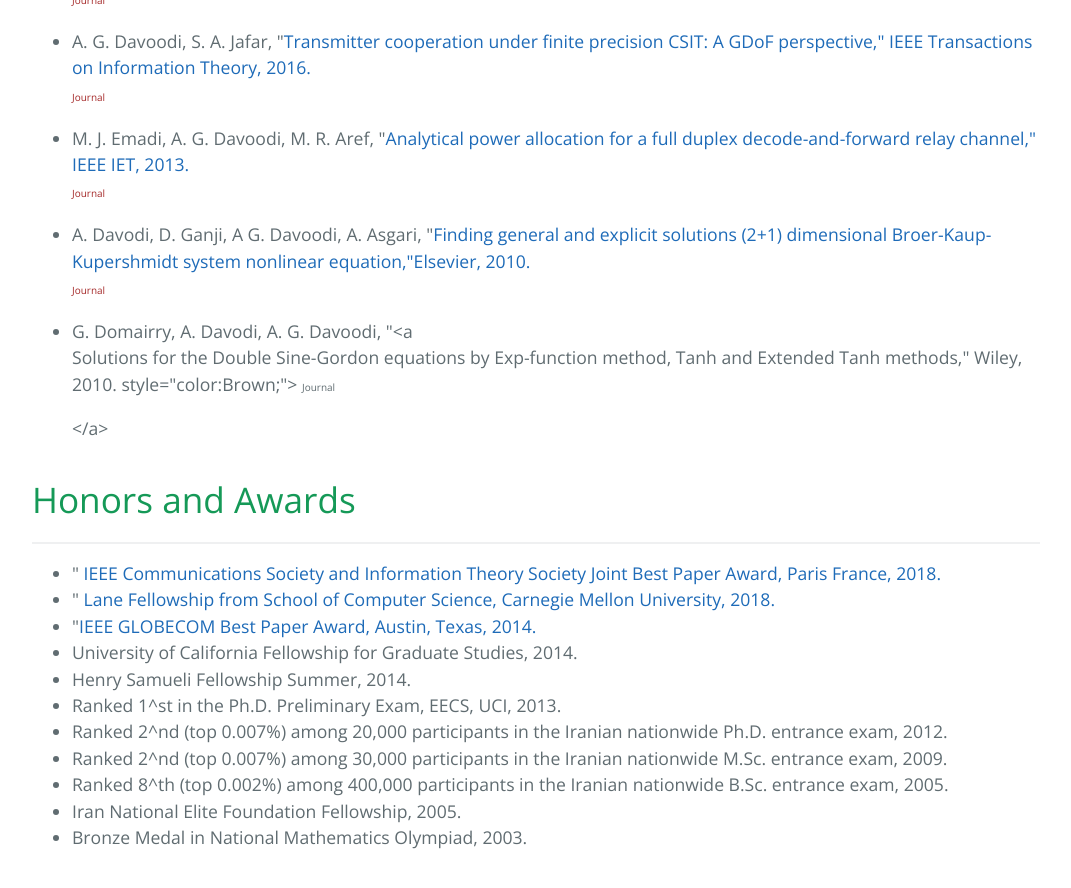
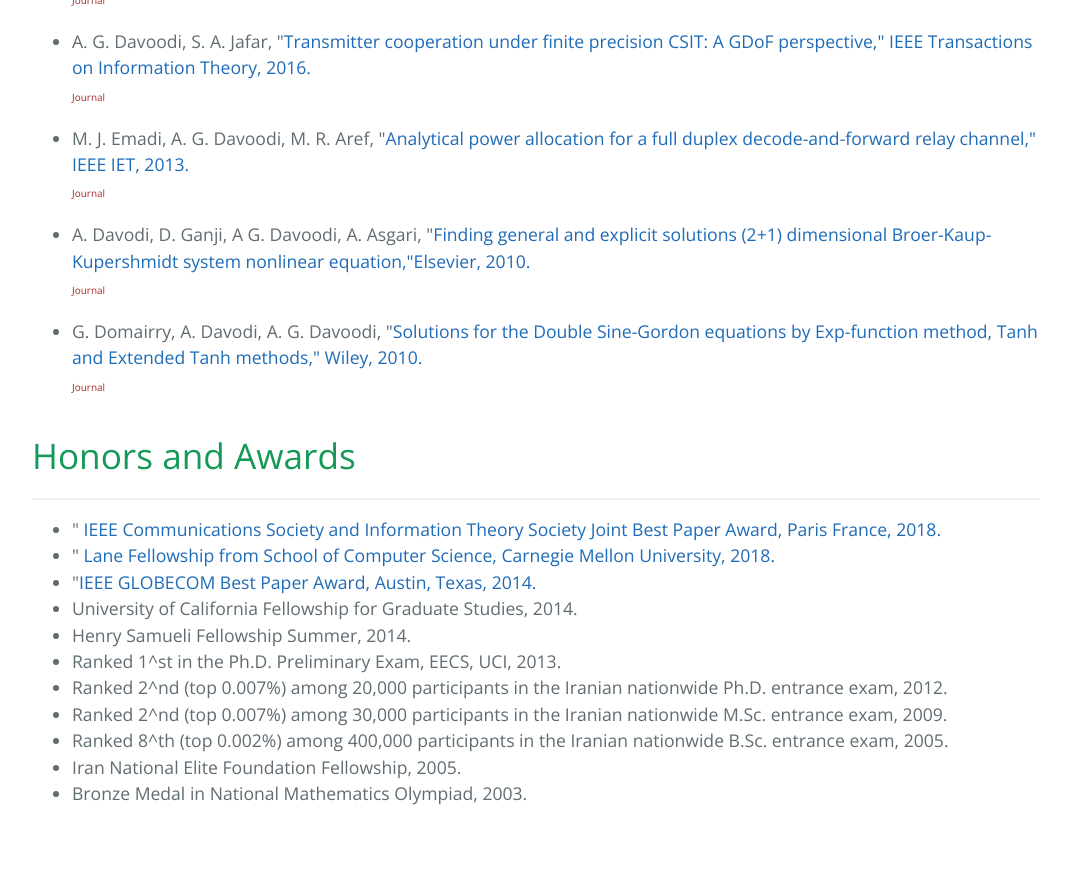
Before and after one commit to arashgholami/arashgholami.github.io, a Jekyll site: the page built from index.md, in a window 1280 px wide and 900 px high, scrolled down 3437 px. Shown: the top 888 px of the window, without its empty margins (104-1175 px from the left). Built offline with Jekyll 4.4.1, drawn with Linux system fonts in a browser that asks for light colours; after the commit the page ends 4293 px from its top, so only the background shows below that.

Commit message:
Update index.md

```diff
--- a/index.md
+++ b/index.md
@@ -141,7 +141,7 @@ of having the same hash is higher. </font><br>
       <li>A. G. Davoodi, S. A. Jafar, "<a href="https://ieeexplore.ieee.org/abstract/document/7604114">Transmitter cooperation under finite precision CSIT: A GDoF perspective," IEEE Transactions on Information Theory, 2016. <p style="color:Brown;"> <font style="font-size:10px"> Journal</font></p></a></li>
    <li>M. J. Emadi, A. G. Davoodi, M. R. Aref, "<a href="https://ieeexplore.ieee.org/abstract/document/6555770">Analytical power allocation for a full duplex decode-and-forward relay channel," IEEE IET, 2013. <p style="color:Brown;"> <font style="font-size:10px"> Journal</font></p></a></li>
    <li>A. Davodi, D. Ganji, A G. Davoodi, A. Asgari, "<a href="https://www.sciencedirect.com/science/article/abs/pii/S0096300309005359">Finding general and explicit solutions (2+1) dimensional Broer-Kaup-Kupershmidt system nonlinear equation,"Elsevier, 2010. <p style="color:Brown;"> <font style="font-size:10px"> Journal</font></p> </a></li>
-   <li> G. Domairry, A. Davodi, A. G. Davoodi, "<a <p href="https://onlinelibrary.wiley.com/doi/abs/10.1002/num.20440">Solutions for the Double Sine-Gordon equations by Exp-function method, Tanh and Extended Tanh methods," Wiley, 2010.  style="color:Brown;"> <font style="font-size:10px"> Journal</font></p> </a></li>
+   <li> G. Domairry, A. Davodi, A. G. Davoodi, "<a  href="https://onlinelibrary.wiley.com/doi/abs/10.1002/num.20440">Solutions for the Double Sine-Gordon equations by Exp-function method, Tanh and Extended Tanh methods," Wiley, 2010. <p style="color:Brown;"> <font style="font-size:10px"> Journal</font></p> </a></li>
 </ul>
 
 # Honors and Awards
```
